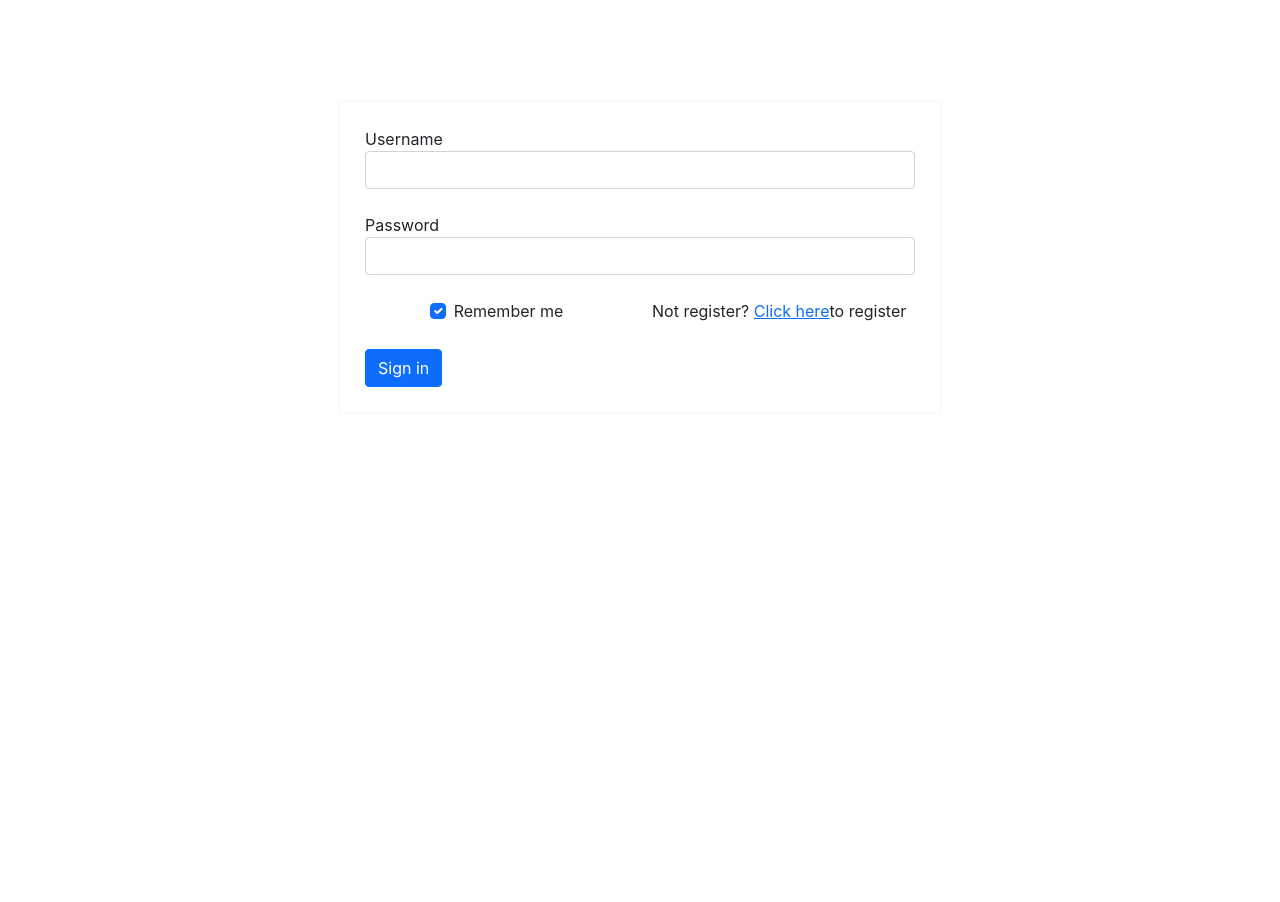
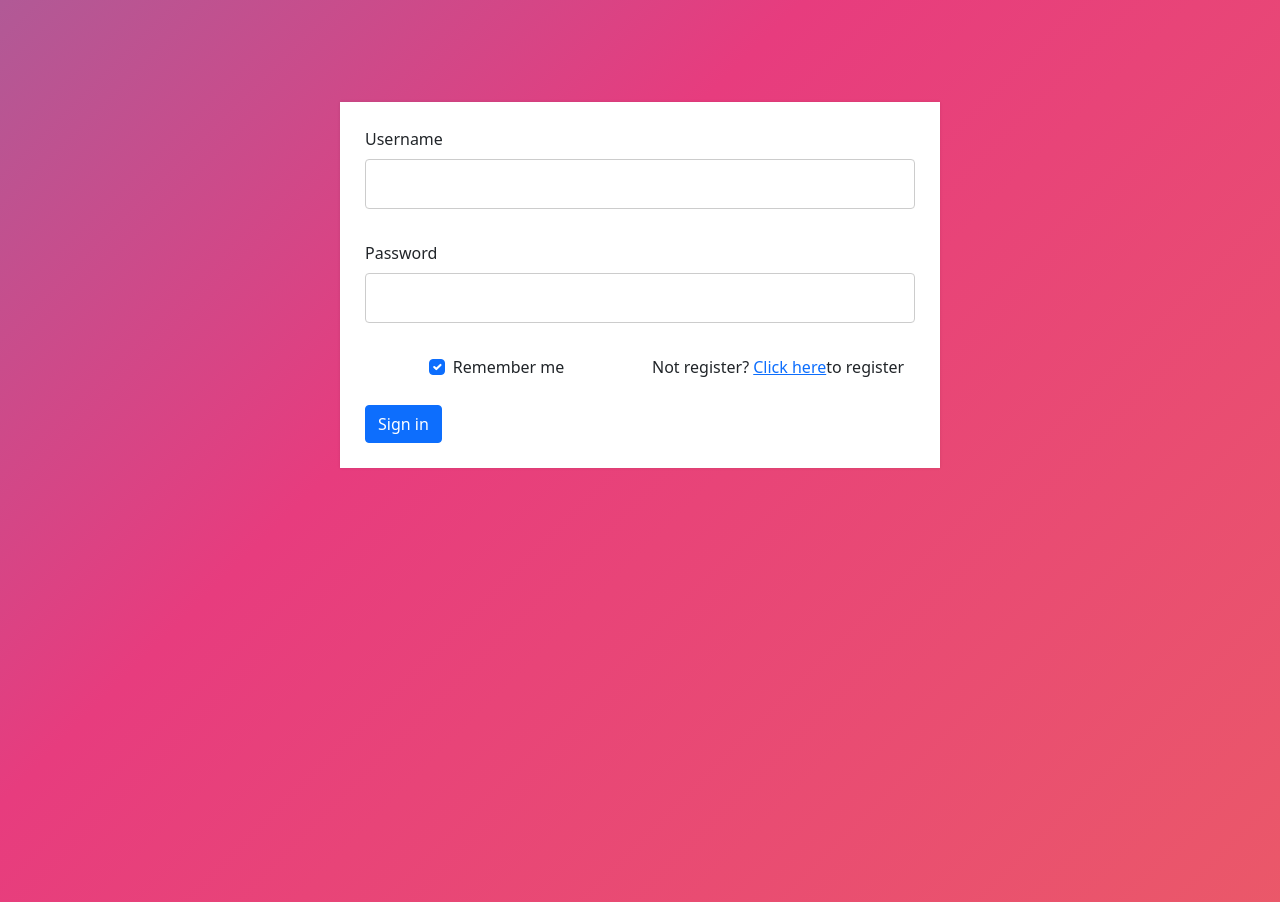
Before and after one commit to ido106/Chatiz-Browser, a React (Create React App) app in the folder Advanced2/web_app/: page / in a window 1280 px wide. Before the commit the page ends 800 px from the top, so only its background shows below. Built offline with nearby package versions, Linux system fonts and the light colour scheme.

Commit message:
edit css

```diff
--- a/Advanced2/web_app/src/index.css
+++ b/Advanced2/web_app/src/index.css
@@ -1,16 +1,139 @@
 body {
-  margin: 0;
-  font-family: -apple-system, BlinkMacSystemFont, 'Segoe UI', 'Roboto', 'Oxygen',
-    'Ubuntu', 'Cantarell', 'Fira Sans', 'Droid Sans', 'Helvetica Neue',
-    sans-serif;
-  -webkit-font-smoothing: antialiased;
-  -moz-osx-font-smoothing: grayscale;
+    background: linear-gradient(-45deg, #ee7752, #e73c7e, #23a6d5, #23d5ab);
+    background-size: 400% 400%;
+    animation: gradient 15s ease infinite;
+    height: 100vh;
 }
 
-code {
-  font-family: source-code-pro, Menlo, Monaco, Consolas, 'Courier New',
-    monospace;
+@keyframes gradient {
+    0% {
+        background-position: 0% 50%;
+    }
+
+    50% {
+        background-position: 100% 50%;
+    }
+
+    100% {
+        background-position: 0% 50%;
+    }
 }
+
+
+ul {
+    list-style-type: none;
+    margin: 0;
+    padding: 0;
+    overflow: hidden;
+    background-color: #333;
+}
+
+li {
+    float: left;
+}
+
+    li a, .dropbtn {
+        display: inline-block;
+        color: black;
+        text-align: center;
+        padding: 14px 16px;
+        text-decoration: none;
+    }
+
+        li a:hover, .dropdown:hover .dropbtn {
+            background-color: red;
+        }
+
+    li.dropdown {
+        display: inline-block;
+    }
+
+.dropdown-content {
+    display: none;
+    position: absolute;
+    background-color: #f9f9f9;
+    min-width: 160px;
+    box-shadow: 0px 8px 16px 0px rgba(0,0,0,0.2);
+    z-index: 1;
+}
+
+    .dropdown-content a {
+        color: black;
+        padding: 12px 16px;
+        text-decoration: none;
+        display: block;
+        text-align: left;
+    }
+
+.dropdown:hover .dropdown-content {
+    display: block;
+}
+
+p1 {
+    color: black;
+    font-family: verdana;
+    font-size: 20px;
+}
+
+h1 {
+    color: white;
+    font-family: verdana;
+    text-align: center;
+}
+
+p2 {
+    color: black;
+    font-family: verdana;
+    font-size: 20px;
+    text-align: center;
+}
+
+.regular {
+    color: black;
+    font-family: verdana;
+    text-align: center;
+}
+
+input[type=text] {
+    width: 100%;
+    padding: 12px 20px;
+    margin: 8px 0;
+    display: inline-block;
+    border: 1px solid #ccc;
+    border-radius: 4px;
+    box-sizing: border-box;
+}
+
+input[type=password] {
+    width: 100%;
+    padding: 12px 20px;
+    margin: 8px 0;
+    display: inline-block;
+    border: 1px solid #ccc;
+    border-radius: 4px;
+    box-sizing: border-box;
+}
+
+select {
+    width: 100%;
+    padding: 12px 20px;
+    margin: 8px 0;
+    display: inline-block;
+    border: 1px solid #ccc;
+    border-radius: 4px;
+    box-sizing: border-box;
+}
+
+input[type=button], input[type=submit], input[type=reset] {
+    background-color: #4CAF50;
+    border: none;
+    color: black;
+    padding: 16px 32px;
+    text-decoration: none;
+    margin: 4px 2px;
+    cursor: pointer;
+}
+
 
 .boxForms{
   background: #fff;
```
